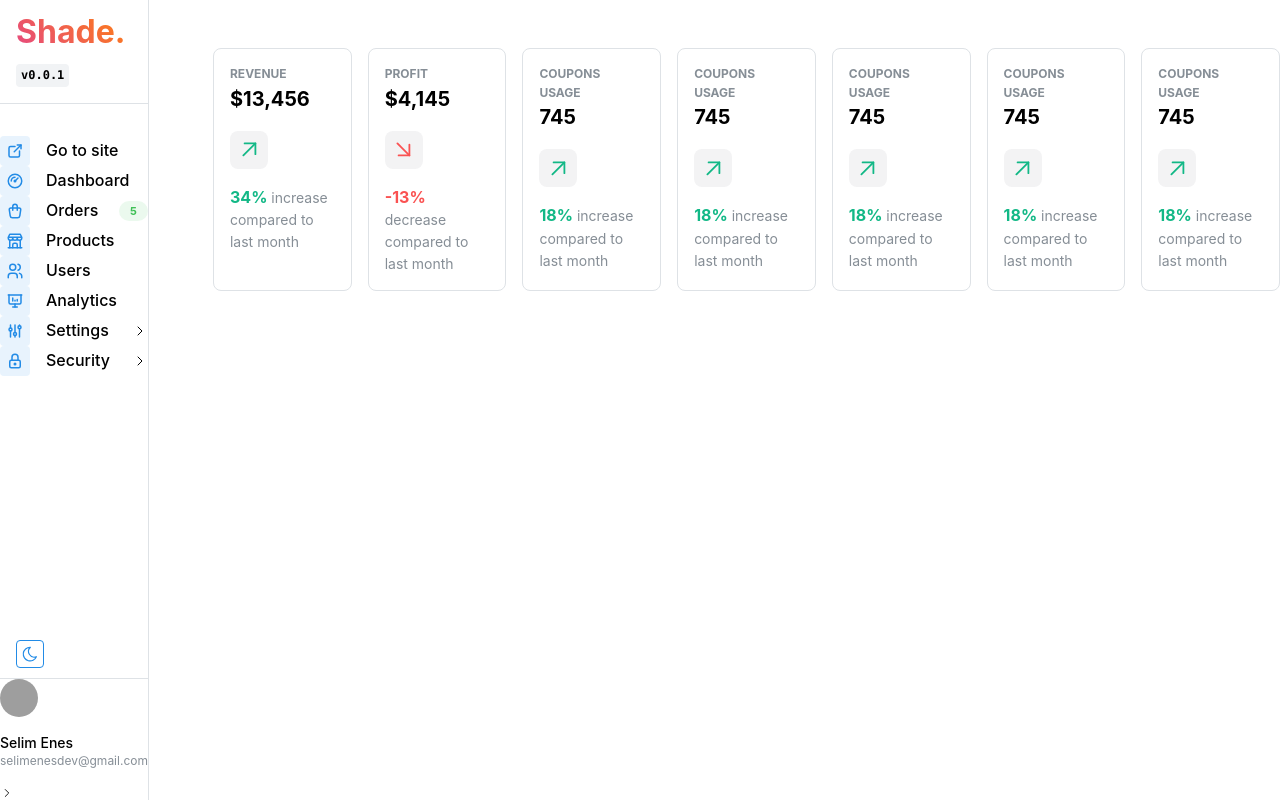
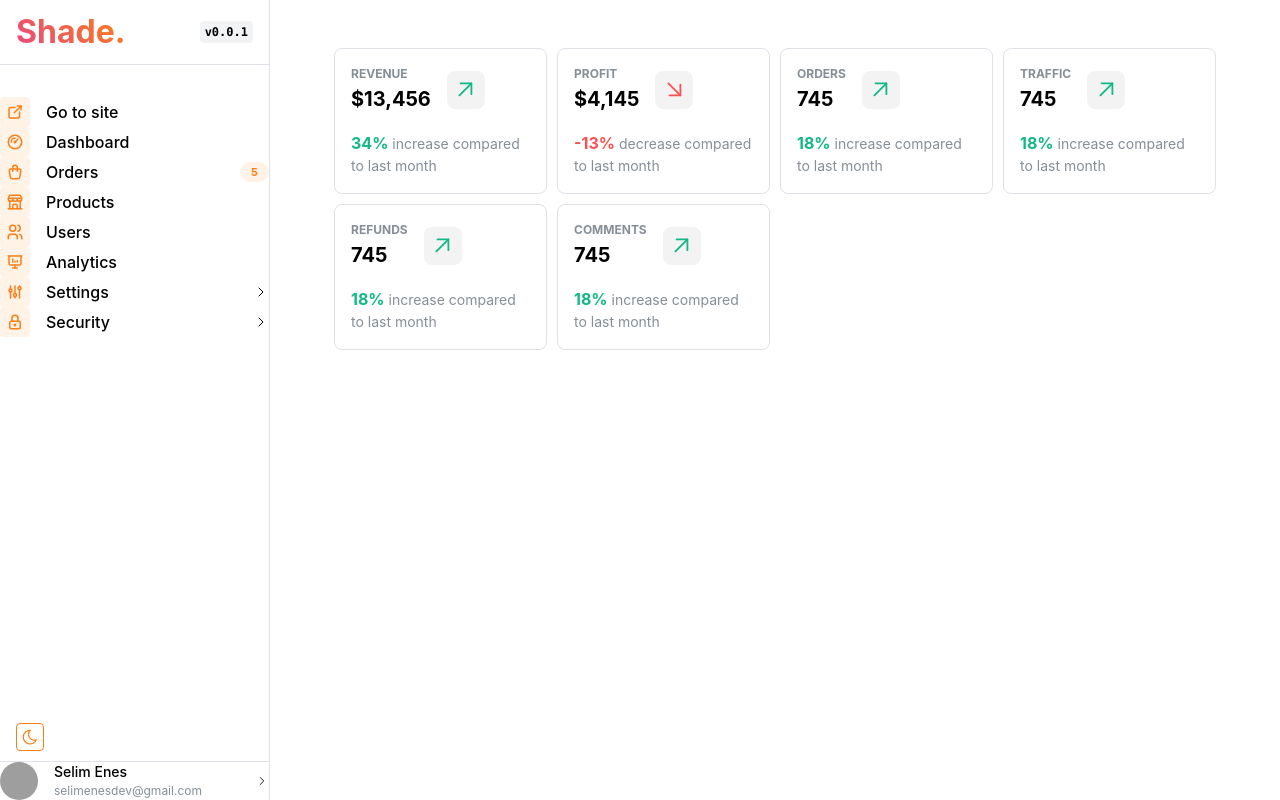
Before and after one commit to sellimenes/shadecom, a Next.js app: page /admin in a window 1280 px wide. Built offline with nearby package versions, Linux system fonts and the light colour scheme; grey boxes are pictures that could not be loaded.

Commit message:
admin layout && skeleton changes

```diff
--- a/app/(admin)/AdminLayout.module.css
+++ b/app/(admin)/AdminLayout.module.css
@@ -1,5 +1,11 @@
 .adminWrapper {
   min-height: 100vh;
   display: flex;
-  gap: 4rem;
 }
+
+.childrenWrapper {
+  padding-left: 4rem;
+  padding-right: 4rem;
+  max-width: 1600px;
+  margin: 0 auto;
+}
--- a/app/(admin)/layout.tsx
+++ b/app/(admin)/layout.tsx
@@ -12,7 +12,7 @@ const layout = ({ children }: { children: any }) => {
   return (
     <div className={classes.adminWrapper}>
       <AdminSidebar />
-      <div>{children}</div>
+      <div className={classes.childrenWrapper}>{children}</div>
     </div>
   );
 };
--- a/components/AdminNavbarLinksGroup/AdminNavbarLinksGroup.tsx
+++ b/components/AdminNavbarLinksGroup/AdminNavbarLinksGroup.tsx
@@ -46,13 +46,13 @@ export function LinksGroup({
       >
         <Group justify="space-between" gap={0}>
           <Box style={{ display: 'flex', alignItems: 'center' }}>
-            <ThemeIcon variant="light" size={30}>
+            <ThemeIcon variant="light" color="orange" size={30}>
               <Icon style={{ width: rem(18), height: rem(18) }} />
             </ThemeIcon>
             <Box ml="md">{label}</Box>
           </Box>
           {badge && (
-            <Badge variant="light" color="green">
+            <Badge variant="light" color="orange">
               {badge}
             </Badge>
           )}
--- a/components/AdminSidebar/AdminSidebar.module.css
+++ b/components/AdminSidebar/AdminSidebar.module.css
@@ -2,7 +2,7 @@
   background-color: light-dark(var(--mantine-color-white), var(--mantine-color-dark-6));
   height: rem(800px);
   min-height: 100vh;
-  width: rem(270px);
+  min-width: rem(270px);
   padding: var(--mantine-spacing-md);
   padding-bottom: 0;
   display: flex;
--- a/components/AdminSidebar/AdminSidebar.tsx
+++ b/components/AdminSidebar/AdminSidebar.tsx
@@ -76,11 +76,21 @@ export function AdminSidebar() {
 
       <div className={classes.themeToggle}>
         {colorScheme === 'light' ? (
-          <ActionIcon variant="outline" aria-label="Dark" onClick={() => setColorScheme('dark')}>
+          <ActionIcon
+            color="orange"
+            variant="outline"
+            aria-label="Dark"
+            onClick={() => setColorScheme('dark')}
+          >
             <IconMoon style={{ width: '70%', height: '70%' }} stroke={1.5} />
           </ActionIcon>
         ) : (
-          <ActionIcon variant="outline" aria-label="Dark" onClick={() => setColorScheme('light')}>
+          <ActionIcon
+            color="orange"
+            variant="outline"
+            aria-label="Dark"
+            onClick={() => setColorScheme('light')}
+          >
             <IconSun style={{ width: '70%', height: '70%' }} stroke={1.5} />
           </ActionIcon>
         )}
--- a/components/AdminStats/AdminStats.tsx
+++ b/components/AdminStats/AdminStats.tsx
@@ -1,5 +1,5 @@
 import React from 'react';
-import { Group, Paper, Text, ThemeIcon, SimpleGrid } from '@mantine/core';
+import { Group, Paper, Text, ThemeIcon, SimpleGrid, Grid } from '@mantine/core';
 import { IconArrowUpRight, IconArrowDownRight } from '@tabler/icons-react';
 import classes from './AdminStats.module.css';
 
@@ -8,11 +8,10 @@ type Props = {};
 const data = [
   { title: 'Revenue', value: '$13,456', diff: 34 },
   { title: 'Profit', value: '$4,145', diff: -13 },
-  { title: 'Coupons usage', value: '745', diff: 18 },
-  { title: 'Coupons usage', value: '745', diff: 18 },
-  { title: 'Coupons usage', value: '745', diff: 18 },
-  { title: 'Coupons usage', value: '745', diff: 18 },
-  { title: 'Coupons usage', value: '745', diff: 18 },
+  { title: 'Orders', value: '745', diff: 18 },
+  { title: 'Traffic', value: '745', diff: 18 },
+  { title: 'Refunds', value: '745', diff: 18 },
+  { title: 'Comments', value: '745', diff: 18 },
 ];
 
 export function AdminStats() {
@@ -20,7 +19,17 @@ export function AdminStats() {
     const DiffIcon = stat.diff > 0 ? IconArrowUpRight : IconArrowDownRight;
 
     return (
-      <Paper withBorder p="md" radius="md" key={stat.title}>
+      <Grid.Col
+        key={stat.title}
+        className={classes.cardWrapper}
+        span={{
+          base: 12,
+          sm: 6,
+          md: 4,
+          lg: 3,
+        }}
+      >
+        <Paper withBorder p="md" radius="md">
           <Group justify="apart">
             <div>
               <Text c="dimmed" tt="uppercase" fw={700} fz="xs" className={classes.label}>
@@ -49,12 +58,13 @@ export function AdminStats() {
             {stat.diff > 0 ? 'increase' : 'decrease'} compared to last month
           </Text>
         </Paper>
+      </Grid.Col>
     );
   });
 
   return (
     <div className={classes.root}>
-      <SimpleGrid cols={{ base: 1, sm: 7 }}>{stats}</SimpleGrid>
+      <Grid gutter={'xs'}>{stats}</Grid>
     </div>
   );
 }
--- a/components/Header/Header.tsx
+++ b/components/Header/Header.tsx
@@ -126,6 +126,7 @@ export function Header() {
             {items}
             {colorScheme === 'light' ? (
               <ActionIcon
+                color="orange"
                 variant="outline"
                 aria-label="Dark"
                 onClick={() => setColorScheme('dark')}
@@ -134,6 +135,7 @@ export function Header() {
               </ActionIcon>
             ) : (
               <ActionIcon
+                color="orange"
                 variant="outline"
                 aria-label="Dark"
                 onClick={() => setColorScheme('light')}
```
Lines whose indentation alone changed are shown as unchanged.
